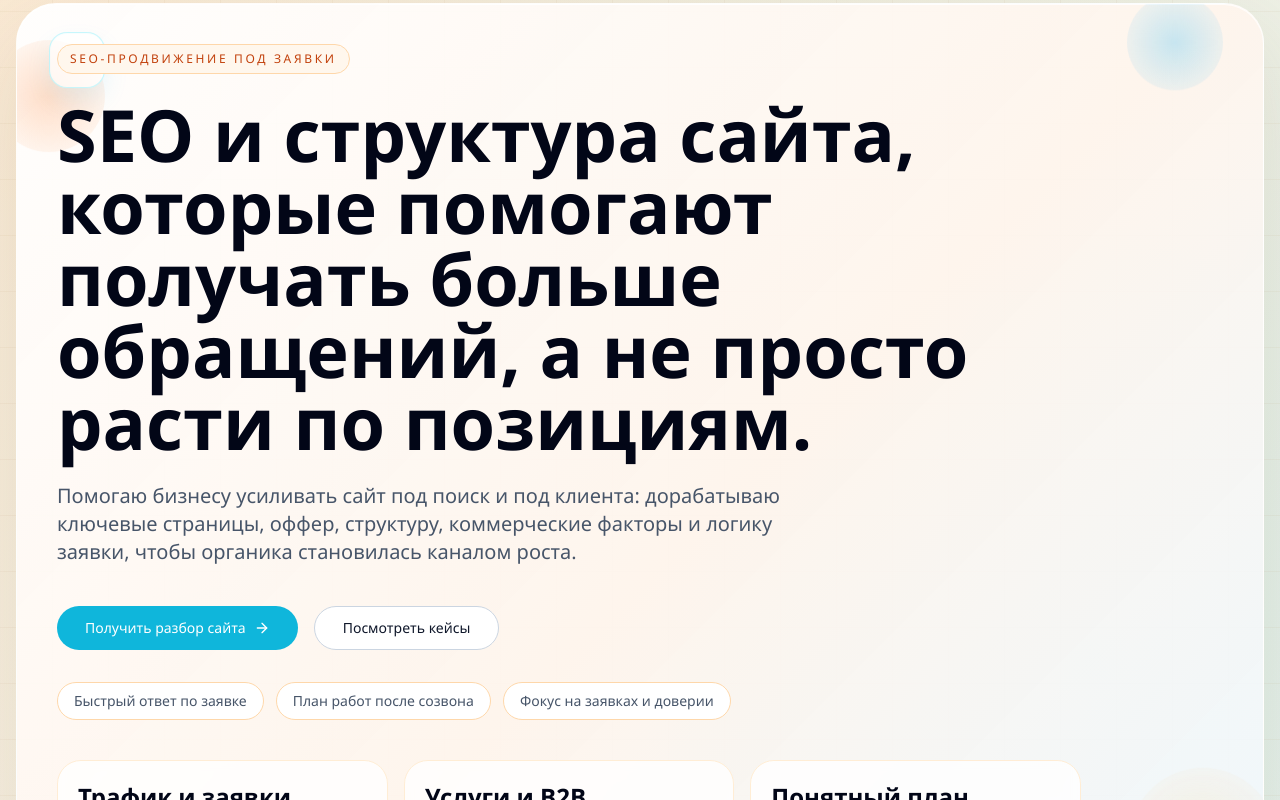
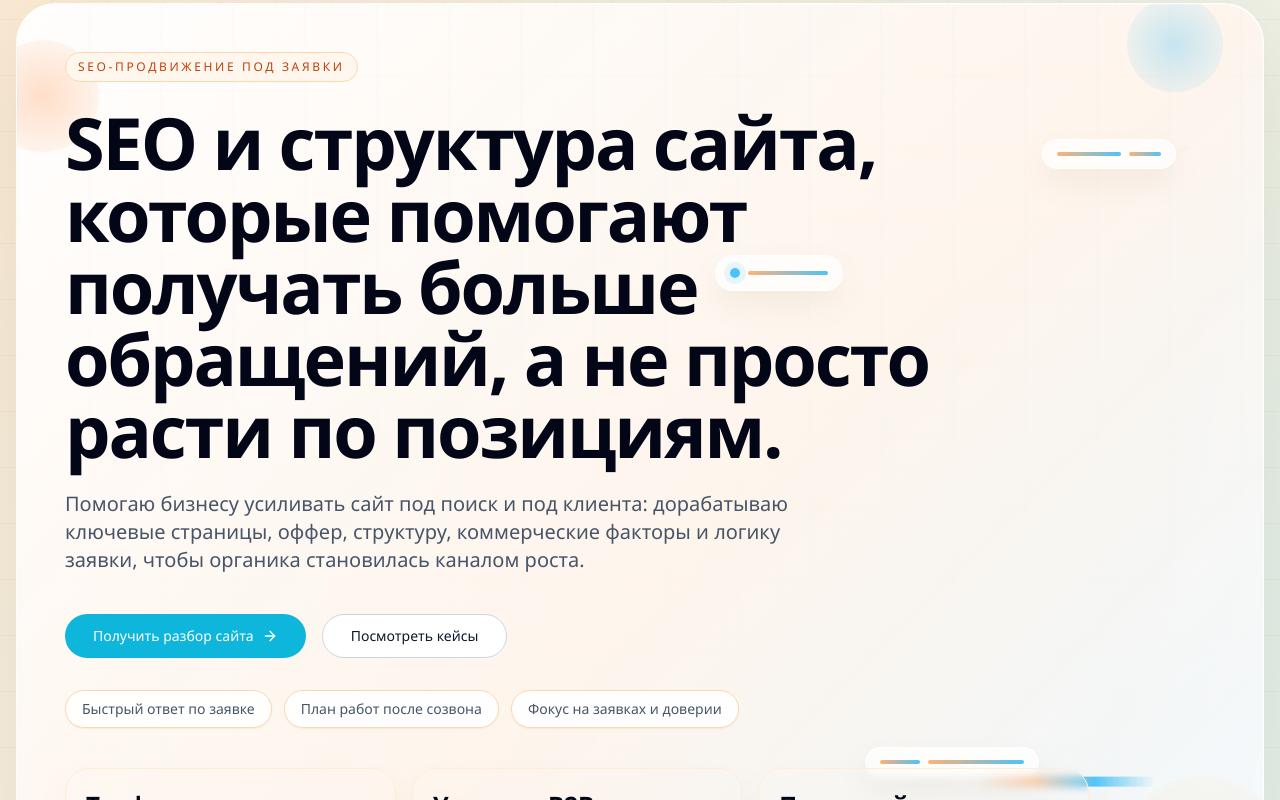
Before and after one commit to shelpakovzhenya-art/seo-services-mvp, a Next.js app: page / in a window 1280 px wide. Shown: the part 220-1020 px from the top of the page. Built offline with nearby package versions, Linux system fonts and the light colour scheme; no server answers; the database is empty.

Commit message:
Polish homepage motion and clean public pages

```diff
--- a/app/globals.css
+++ b/app/globals.css
@@ -125,6 +125,70 @@
     pointer-events: none;
   }
 
+  .hero-grid-mask {
+    position: absolute;
+    inset: 0;
+    pointer-events: none;
+    background-image:
+      linear-gradient(rgba(255, 185, 120, 0.08) 1px, transparent 1px),
+      linear-gradient(90deg, rgba(56, 189, 248, 0.08) 1px, transparent 1px);
+    background-size: 72px 72px;
+    mask-image: linear-gradient(180deg, rgba(0, 0, 0, 0.55), transparent 90%);
+  }
+
+  .hero-sheen::after {
+    content: "";
+    position: absolute;
+    inset: -18% auto -18% -10%;
+    width: 42%;
+    background: linear-gradient(90deg, transparent, rgba(255, 255, 255, 0.28), transparent);
+    transform: rotate(12deg);
+    animation: sheenMove 8s linear infinite;
+    pointer-events: none;
+  }
+
+  .hero-fragment {
+    position: absolute;
+    display: flex;
+    align-items: center;
+    gap: 8px;
+    padding: 12px 14px;
+    border: 1px solid rgba(255, 255, 255, 0.7);
+    border-radius: 18px;
+    background: rgba(255, 255, 255, 0.72);
+    box-shadow: 0 14px 30px rgba(138, 103, 63, 0.08);
+    backdrop-filter: blur(12px);
+    pointer-events: none;
+  }
+
+  .hero-fragment-line {
+    display: block;
+    height: 4px;
+    border-radius: 9999px;
+    background: linear-gradient(90deg, rgba(255, 174, 112, 0.95), rgba(56, 189, 248, 0.9));
+  }
+
+  .hero-fragment-dot {
+    display: block;
+    width: 10px;
+    height: 10px;
+    border-radius: 9999px;
+    background: rgba(56, 189, 248, 0.9);
+    box-shadow: 0 0 0 6px rgba(56, 189, 248, 0.12);
+  }
+
+  .hero-beam {
+    position: absolute;
+    right: 10%;
+    bottom: 18%;
+    width: 180px;
+    height: 10px;
+    border-radius: 9999px;
+    background: linear-gradient(90deg, rgba(255, 174, 112, 0), rgba(255, 174, 112, 0.6), rgba(56, 189, 248, 0.9), rgba(56, 189, 248, 0));
+    filter: blur(0.2px);
+    pointer-events: none;
+  }
+
   .float-slow {
     animation: floatSlow 8s ease-in-out infinite;
   }
@@ -135,6 +199,14 @@
 
   .pulse-glow {
     animation: pulseGlow 4.8s ease-in-out infinite;
+  }
+
+  .drift-left {
+    animation: driftLeft 9s ease-in-out infinite;
+  }
+
+  .drift-right {
+    animation: driftRight 11s ease-in-out infinite;
   }
 
   .admin-theme {
@@ -193,3 +265,35 @@
     transform: scale(1.04);
   }
 }
+
+@keyframes driftLeft {
+  0%,
+  100% {
+    transform: translate3d(0, 0, 0);
+  }
+
+  50% {
+    transform: translate3d(-16px, 10px, 0);
+  }
+}
+
+@keyframes driftRight {
+  0%,
+  100% {
+    transform: translate3d(0, 0, 0);
+  }
+
+  50% {
+    transform: translate3d(18px, -10px, 0);
+  }
+}
+
+@keyframes sheenMove {
+  0% {
+    transform: translate3d(-120%, 0, 0) rotate(12deg);
+  }
+
+  100% {
+    transform: translate3d(320%, 0, 0) rotate(12deg);
+  }
+}
--- a/app/page.tsx
+++ b/app/page.tsx
@@ -1,5 +1,16 @@
 import Link from 'next/link'
-import { ArrowRight, BarChart3, Building2, Check, Clock3, FileText, Gem, LineChart, Rocket, ShieldCheck } from 'lucide-react'
+import {
+  ArrowRight,
+  BarChart3,
+  Building2,
+  Check,
+  Clock3,
+  FileText,
+  Gem,
+  LineChart,
+  Rocket,
+  ShieldCheck,
+} from 'lucide-react'
 import { prisma } from '@/lib/prisma'
 import { Button } from '@/components/ui/button'
 import ContactForm from '@/components/ContactForm'
@@ -50,7 +61,8 @@ const packageCards = [
   {
     name: 'Старт',
     price: '15 000 ₽',
-    accent: 'Когда нужно быстро понять слабые места сайта и получить понятный список первых шагов.',
+    accent:
+      'Когда нужно быстро понять слабые места сайта и получить понятный список первых шагов.',
     icon: Rocket,
     items: [
       'Базовый SEO-аудит сайта',
@@ -62,7 +74,8 @@ const packageCards = [
   {
     name: 'Оптимальный',
     price: '30 000 ₽',
-    accent: 'Когда проекту уже нужен рабочий план усиления ключевых страниц, спроса и коммерческой подачи.',
+    accent:
+      'Когда проекту уже нужен рабочий план усиления ключевых страниц, спроса и коммерческой подачи.',
     icon: Gem,
     items: [
       'Всё из тарифа «Старт»',
@@ -74,7 +87,8 @@ const packageCards = [
   {
     name: 'Про',
     price: '50 000 ₽',
-    accent: 'Когда нужен более глубокий контур роста: структура, контентные гипотезы и сопровождение проекта.',
+    accent:
+      'Когда нужен более глубокий контур роста: структура, контентные гипотезы и сопровождение проекта.',
     icon: BarChart3,
     items: [
       'Всё из тарифа «Оптимальный»',
@@ -137,21 +151,33 @@ export default async function HomePage() {
     <div className="overflow-hidden">
       <section className="section-grid relative border-b border-orange-100">
         <div className="container relative mx-auto px-4 pb-20 pt-16 md:pb-24 md:pt-20">
-          <div className="hero-panel relative overflow-hidden rounded-[40px] border border-white/70 px-6 py-8 md:px-10 md:py-10">
-            <div className="hero-orb float-slow left-[-24px] top-10 h-28 w-28 bg-[radial-gradient(circle,rgba(255,163,102,0.34),rgba(255,163,102,0))]" />
-            <div className="hero-orb float-reverse right-10 top-[-18px] h-24 w-24 bg-[radial-gradient(circle,rgba(56,189,248,0.28),rgba(56,189,248,0))]" />
-            <div className="hero-orb pulse-glow bottom-10 right-[-12px] h-36 w-36 bg-[radial-gradient(circle,rgba(255,214,153,0.28),rgba(255,214,153,0))]" />
-            <div className="pointer-events-none absolute left-8 top-8 h-14 w-14 rotate-12 rounded-[18px] border border-cyan-200/70 bg-white/70 shadow-[0_12px_24px_rgba(56,189,248,0.12)] float-slow" />
-            <div className="pointer-events-none absolute bottom-20 right-24 h-4 w-24 rounded-full bg-gradient-to-r from-orange-300/60 via-cyan-300/60 to-transparent float-reverse" />
+          <div className="hero-panel hero-sheen relative overflow-hidden rounded-[40px] border border-white/70 px-6 py-8 md:px-10 md:py-10 lg:px-12 lg:py-12">
+            <div className="hero-grid-mask" />
+            <div className="hero-orb float-slow left-[-30px] top-10 h-28 w-28 bg-[radial-gradient(circle,rgba(255,163,102,0.34),rgba(255,163,102,0))]" />
+            <div className="hero-orb float-reverse right-10 top-[-16px] h-24 w-24 bg-[radial-gradient(circle,rgba(56,189,248,0.28),rgba(56,189,248,0))]" />
+            <div className="hero-orb pulse-glow bottom-8 right-[-20px] h-40 w-40 bg-[radial-gradient(circle,rgba(255,214,153,0.3),rgba(255,214,153,0))]" />
+            <div className="hero-fragment drift-right right-[7%] top-[14%] hidden md:flex">
+              <span className="hero-fragment-line w-16" />
+              <span className="hero-fragment-line w-8" />
+            </div>
+            <div className="hero-fragment drift-left left-[56%] top-[26%] hidden lg:flex">
+              <span className="hero-fragment-dot" />
+              <span className="hero-fragment-line w-20" />
+            </div>
+            <div className="hero-fragment float-slow bottom-[20%] right-[18%] hidden md:flex">
+              <span className="hero-fragment-line w-10" />
+              <span className="hero-fragment-line w-24" />
+            </div>
+            <div className="hero-beam drift-right" />
 
             <div className="relative max-w-5xl">
               <span className="warm-chip">SEO-продвижение под заявки</span>
-              <h1 className="mt-6 max-w-5xl text-5xl font-semibold leading-[0.98] text-slate-950 md:text-7xl">
+              <h1 className="mt-6 max-w-5xl text-5xl font-semibold leading-[0.98] tracking-[-0.03em] text-slate-950 md:text-7xl">
                 SEO и структура сайта, которые помогают получать больше обращений, а не просто расти по позициям.
               </h1>
               <p className="mt-6 max-w-3xl text-lg leading-8 text-slate-600 md:text-xl">
-                Помогаю бизнесу усиливать сайт под поиск и под клиента: дорабатываю ключевые страницы, оффер, структуру,
-                коммерческие факторы и логику заявки, чтобы органика становилась каналом роста.
+                Помогаю бизнесу усиливать сайт под поиск и под клиента: дорабатываю ключевые страницы, оффер,
+                структуру, коммерческие факторы и логику заявки, чтобы органика становилась каналом роста.
               </p>
 
               <div className="mt-10 flex flex-wrap gap-4">
@@ -173,14 +199,23 @@ export default async function HomePage() {
               </div>
 
               <div className="mt-8 flex flex-wrap gap-3 text-sm text-slate-600">
-                <span className="rounded-full border border-orange-200 bg-white px-4 py-2">Быстрый ответ по заявке</span>
-                <span className="rounded-full border border-orange-200 bg-white px-4 py-2">План работ после созвона</span>
-                <span className="rounded-full border border-orange-200 bg-white px-4 py-2">Фокус на заявках и доверии</span>
+                <span className="rounded-full border border-orange-200 bg-white/90 px-4 py-2 shadow-sm">
+                  Быстрый ответ по заявке
+                </span>
+                <span className="rounded-full border border-orange-200 bg-white/90 px-4 py-2 shadow-sm">
+                  План работ после созвона
+                </span>
+                <span className="rounded-full border border-orange-200 bg-white/90 px-4 py-2 shadow-sm">
+                  Фокус на заявках и доверии
+                </span>
               </div>
 
               <div className="mt-10 grid gap-4 md:grid-cols-3">
                 {trustMetrics.map((metric) => (
-                  <div key={metric.value} className="rounded-[24px] border border-orange-100 bg-white/80 p-5 backdrop-blur-sm">
+                  <div
+                    key={metric.value}
+                    className="rounded-[24px] border border-orange-100 bg-white/82 p-5 shadow-[0_18px_35px_rgba(138,103,63,0.06)] backdrop-blur-sm"
+                  >
                     <div className="text-2xl font-semibold text-slate-950">{metric.value}</div>
                     <div className="mt-2 text-sm leading-6 text-slate-600">{metric.label}</div>
                   </div>
@@ -200,7 +235,8 @@ export default async function HomePage() {
             </h2>
           </div>
           <p className="max-w-2xl text-sm leading-7 text-slate-600">
-            Поэтому работа строится вокруг связки: спрос, структура, коммерческие блоки, тексты, доверие и путь к заявке.
+            Поэтому работа строится вокруг связки: спрос, структура, коммерческие блоки, тексты, доверие и путь
+            к заявке.
           </p>
         </div>
 
@@ -224,7 +260,7 @@ export default async function HomePage() {
             <div>
               <p className="text-sm uppercase tracking-[0.24em] text-orange-700">Тарифы</p>
               <h2 className="mt-3 text-3xl font-semibold text-slate-950 md:text-5xl">
-                Форматы работы под разную задачу
+                Форматы работ под разную задачу
               </h2>
             </div>
             <p className="max-w-2xl text-sm leading-7 text-slate-600">
@@ -256,7 +292,10 @@ export default async function HomePage() {
 
                   <div className="mt-6 flex-1 space-y-3">
                     {pkg.items.map((item) => (
-                      <div key={item} className="flex items-start gap-3 rounded-2xl border border-orange-100 bg-[#fffaf5] px-4 py-3">
+                      <div
+                        key={item}
+                        className="flex items-start gap-3 rounded-2xl border border-orange-100 bg-[#fffaf5] px-4 py-3"
+                      >
                         <Check className="mt-0.5 h-4 w-4 shrink-0 text-cyan-700" />
                         <span className="text-sm leading-6 text-slate-700">{item}</span>
                       </div>
@@ -285,7 +324,10 @@ export default async function HomePage() {
               </h2>
               <div className="mt-8 space-y-4">
                 {industryBlocks.map((item) => (
-                  <div key={item} className="rounded-2xl border border-orange-100 bg-[#fffaf5] px-5 py-4 text-slate-700">
+                  <div
+                    key={item}
+                    className="rounded-2xl border border-orange-100 bg-[#fffaf5] px-5 py-4 text-slate-700"
+                  >
                     {item}
                   </div>
                 ))}
@@ -331,15 +373,18 @@ export default async function HomePage() {
                 </div>
                 <h3 className="mt-6 text-3xl font-semibold text-slate-950">{item.title}</h3>
                 <p className="mt-4 text-sm leading-7 text-slate-600">
-                  {item.description || item.content || 'Разбор проекта, в котором доработка структуры, контента и ключевых страниц усилила органический потенциал сайта.'}
+                  {item.description ||
+                    item.content ||
+                    'Разбор проекта, в котором доработка структуры, контента и ключевых страниц усилила органический потенциал сайта.'}
                 </p>
               </div>
             ))
           ) : (
             <div className="glass-panel p-8 lg:col-span-2">
-              <h3 className="text-2xl font-semibold text-slate-950">Кейсы появятся здесь отдельными карточками</h3>
+              <h3 className="text-2xl font-semibold text-slate-950">Кейсы можно показать отдельными проектами</h3>
               <p className="mt-4 max-w-2xl text-sm leading-7 text-slate-600">
-                Этот блок подготовлен для реальных кейсов с задачей проекта, ходом работ и итоговыми изменениями без выдуманных цифр.
+                Этот блок подготовлен под реальные разборы с задачей проекта, ходом работ и итоговыми изменениями без
+                выдуманных цифр.
               </p>
             </div>
           )}
@@ -372,15 +417,17 @@ export default async function HomePage() {
                   <div className="text-xs uppercase tracking-[0.24em] text-slate-400">Материал</div>
                   <h3 className="mt-4 text-2xl font-semibold text-slate-950">{post.title}</h3>
                   <p className="mt-4 text-sm leading-7 text-slate-600">
-                    {post.excerpt || 'Материал, который помогает клиенту лучше понять подход, ошибки и точки роста сайта.'}
+                    {post.excerpt ||
+                      'Материал, который помогает клиенту лучше понять подход, ошибки и точки роста сайта.'}
                   </p>
                 </Link>
               ))
             ) : (
               <div className="glass-panel p-7 md:col-span-3">
-                <h3 className="text-2xl font-semibold text-slate-950">Блог усилит доверие и поисковое покрытие</h3>
+                <h3 className="text-2xl font-semibold text-slate-950">Блог усиливает доверие и поисковое покрытие</h3>
                 <p className="mt-4 text-sm leading-7 text-slate-600">
-                  Здесь можно показывать экспертные материалы: разборы ошибок, практику по SEO и ответы на частые вопросы клиентов.
+                  Здесь лучше всего работают экспертные материалы: разборы ошибок, практика по SEO и ответы на частые
+                  вопросы клиентов.
                 </p>
               </div>
             )}
@@ -413,9 +460,9 @@ export default async function HomePage() {
             ))
           ) : (
             <div className="glass-panel p-7 md:col-span-3">
-              <h3 className="text-2xl font-semibold text-slate-950">Отзывы можно показать отдельными блоками</h3>
+              <h3 className="text-2xl font-semibold text-slate-950">Отзывы можно показать отдельными карточками</h3>
               <p className="mt-4 text-sm leading-7 text-slate-600">
-                Лучше всего здесь будут работать реальные отзывы с именем, компанией и коротким контекстом задачи.
+                Лучше всего здесь работают реальные отзывы с именем, компанией и коротким контекстом задачи.
               </p>
             </div>
           )}
@@ -447,7 +494,9 @@ export default async function HomePage() {
                     <ShieldCheck className="h-5 w-5 text-cyan-700" />
                     <span className="font-medium">Конкретные выводы</span>
                   </div>
-                  <p className="mt-2 text-sm text-slate-600">Без общих фраз: только понятные точки роста и следующий шаг.</p>
+                  <p className="mt-2 text-sm text-slate-600">
+                    Без общих фраз: только понятные точки роста и следующий шаг.
+                  </p>
                 </div>
               </div>
             </div>
```
Also changed, not shown: app/blog/page.tsx (+3 -5 lines), app/cases/page.tsx (+8 -5 lines), app/contacts/page.tsx (+5 -4 lines), app/reviews/page.tsx (+6 -3 lines), app/services/page.tsx (+29 -8 lines), components/services/ServicesCatalogSection.tsx (+4 -4 lines).
